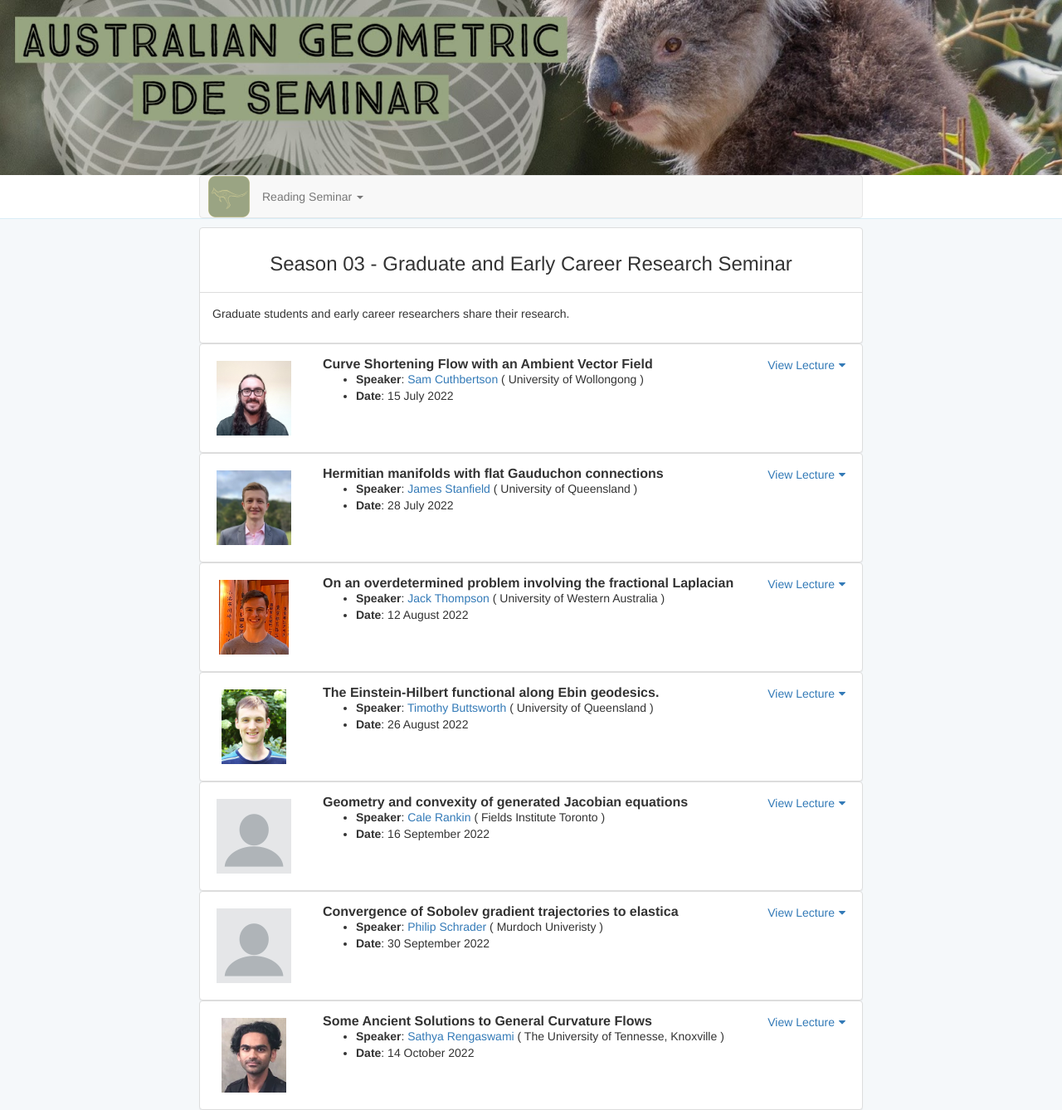
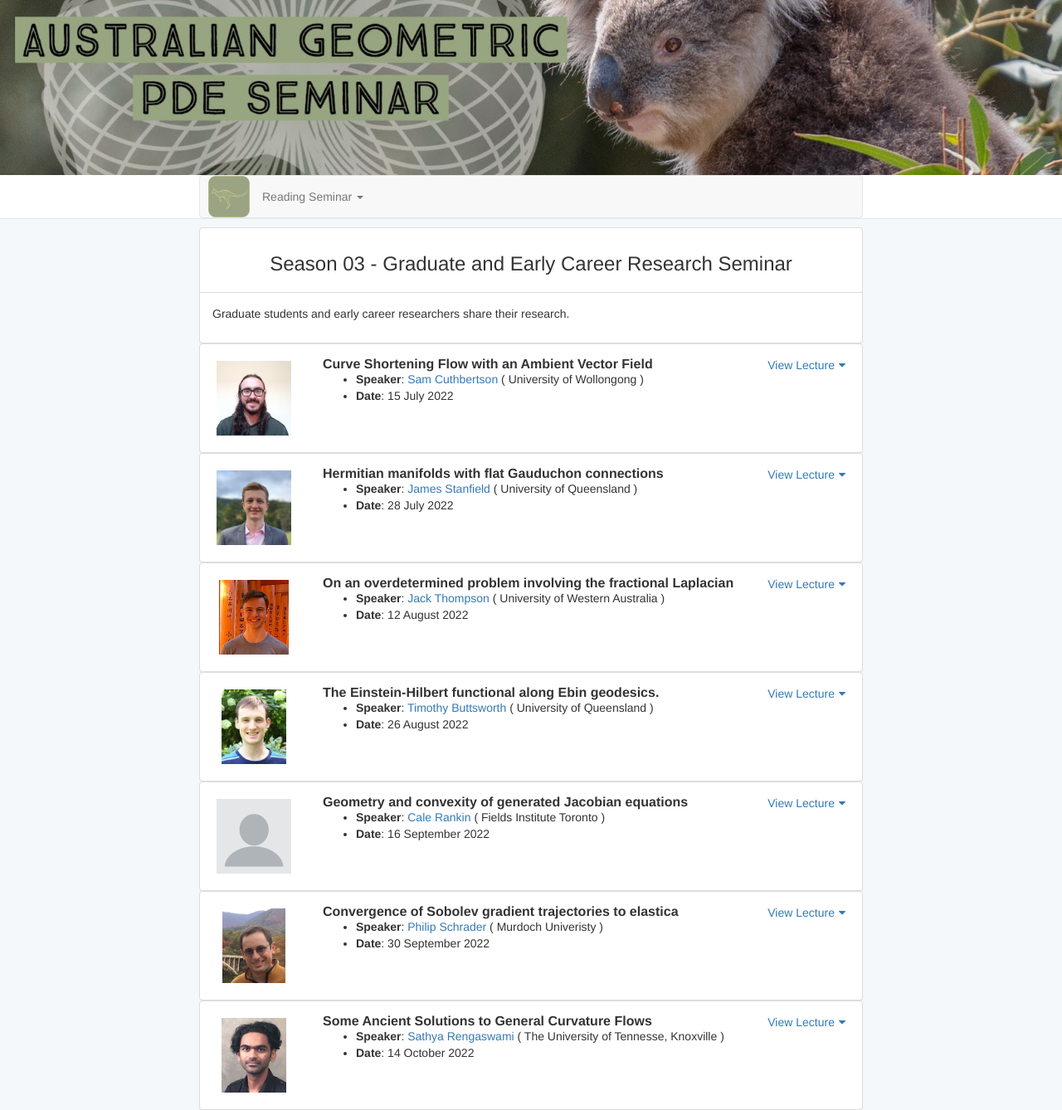
Before and after one commit to oz-geom-pde/oz-geom-pde.github.io, a Jekyll site: the page built from season03/index.html, in a window 1280 px wide. Shown: the whole page at 83% size. Built offline with Jekyll 4.4.1, drawn with Linux system fonts in a browser that asks for light colours.

Commit message:
Added Phil Schrader profile pick and website.

```diff
--- a/_posts/geompde/2022-09-30-philip-schrader.html
+++ b/_posts/geompde/2022-09-30-philip-schrader.html
@@ -2,8 +2,8 @@
 layout: post
 title: Convergence of Sobolev gradient trajectories to elastica
 speaker: Philip Schrader
-profile-pic: blank.jpg
-speaker-url:
+profile-pic: philip-schrader.jpg
+speaker-url: http://philschrad.github.io/
 speaker-inst:
   - Murdoch Univeristy
 category: geom-pde-reading-seminar-season03
```
Also changed, not shown: img/speaker-profiles/philip-schrader.jpg (added).
